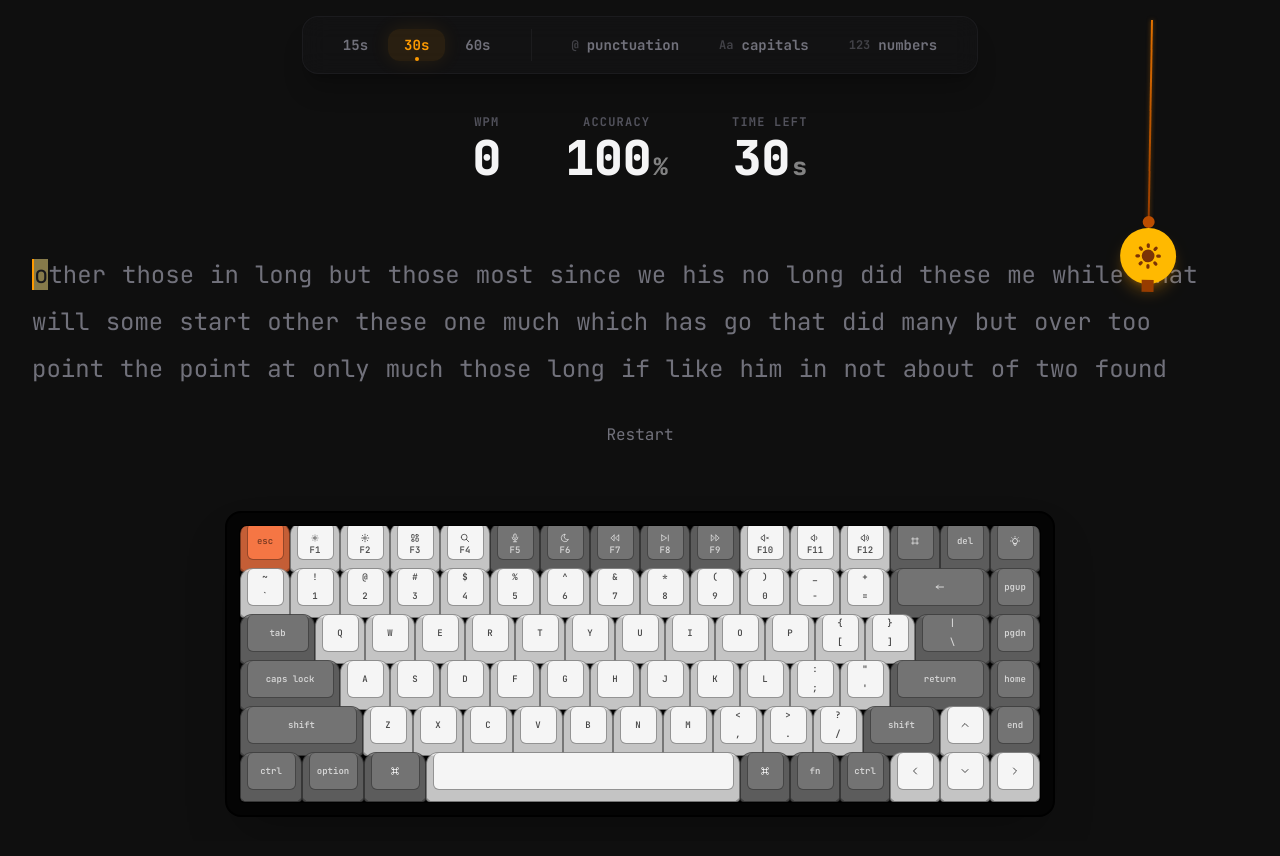
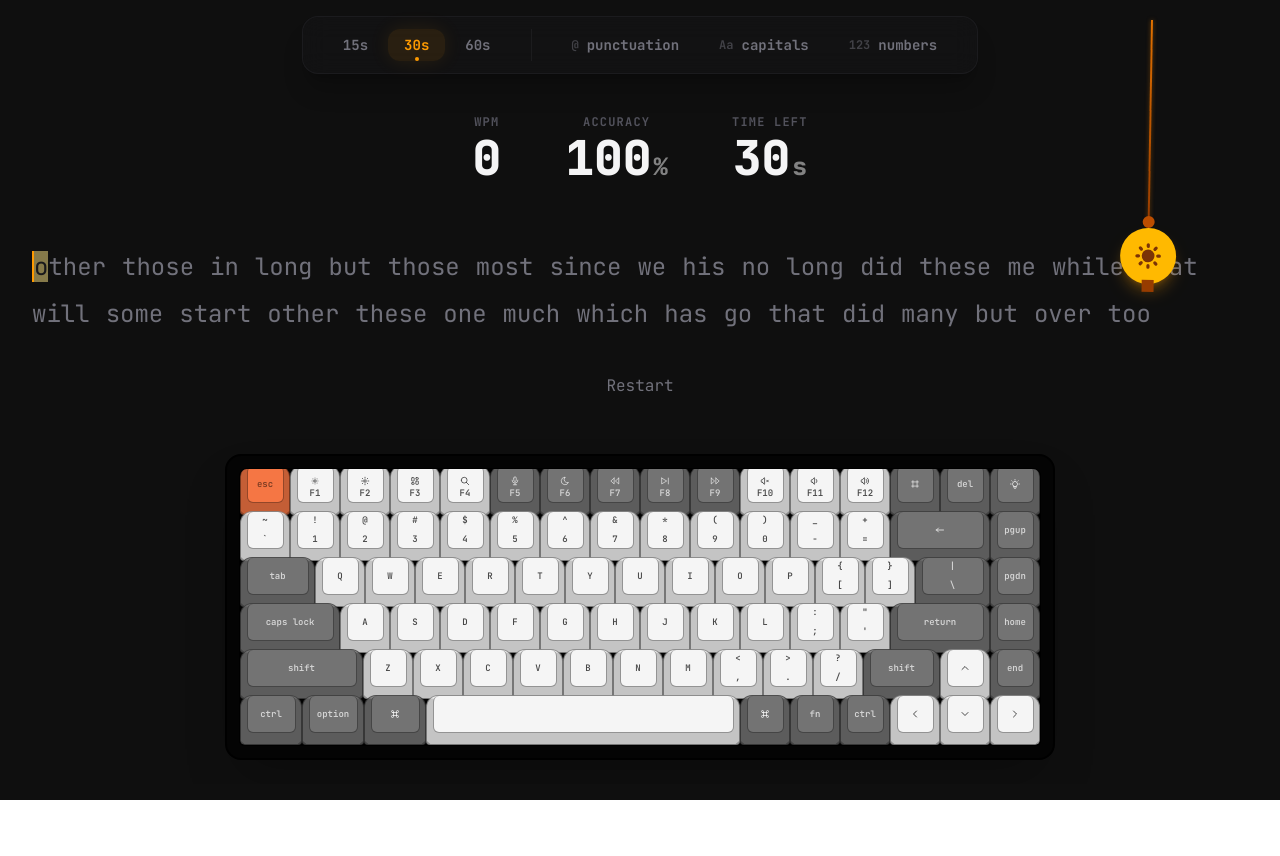
Before and after one commit to kuldeeprajput-dev/own-typing, a Next.js app: page / in a window 1280 px wide. After the commit the page ends 800 px from the top, so only its background shows below. Built offline with nearby package versions, Linux system fonts and the light colour scheme.

Commit message:
feat: add keypress sound effect and constrain layout to prevent overflow

```diff
--- a/app/layout.tsx
+++ b/app/layout.tsx
@@ -18,11 +18,11 @@ export default function RootLayout({
   children: React.ReactNode;
 }>) {
   return (
-    <html lang="en" className={`${jetbrainsMono.variable} h-full antialiased`}>
+    <html lang="en" className={`${jetbrainsMono.variable} h-full overflow-hidden antialiased`}>
       <head>
         <title>OwnType</title>
       </head>
-      <body className="min-h-full flex flex-col bg-[#0f0f0f] font-mono">{children}</body>
+      <body className="h-full overflow-hidden flex flex-col bg-[#0f0f0f] font-mono">{children}</body>
     </html>
   );
 }
--- a/components/TypingTest.tsx
+++ b/components/TypingTest.tsx
@@ -80,7 +80,7 @@ export default function TypingTest() {
 
   return (
     <div
-      className={`flex flex-col items-center justify-center min-h-screen p-4 transition-colors duration-500 ${isDark ? 'bg-[#0f0f0f] text-zinc-100' : 'bg-[#fafafa] text-zinc-900'}`}
+      className={`flex flex-col items-center justify-center h-screen overflow-hidden p-4 transition-colors duration-500 ${isDark ? 'bg-[#0f0f0f] text-zinc-100' : 'bg-[#fafafa] text-zinc-900'}`}
       onClick={() => inputRef.current?.focus()}
     >
       <ThemeToggle isDark={isDark} onToggle={toggleTheme} />
@@ -100,7 +100,7 @@ export default function TypingTest() {
       {status !== 'finished' && (
         <div
           ref={containerRef}
-          className="relative w-full max-w-7xl cursor-text text-center mt-8 px-4 overflow-hidden h-[6rem] sm:h-[6.6rem] md:h-[8rem]"
+          className="relative w-full max-w-7xl cursor-text text-center mt-6 px-4 overflow-hidden h-[6rem] sm:h-[6.6rem] md:h-[8rem]"
         >
           <WordDisplay charStates={charStates} words={words} isDark={isDark} />
           {!isFocused && (
@@ -114,7 +114,7 @@ export default function TypingTest() {
       )}
 
       {status === 'finished' && (
-        <div className="flex flex-col items-center mt-8">
+        <div className="flex flex-col items-center mt-6">
           <div className="flex gap-8 sm:gap-12 mb-8">
             <div className="text-center">
               <div className={`text-xs sm:text-sm ${isDark ? 'text-zinc-500' : 'text-gray-500'} uppercase mb-1`}>WPM</div>
@@ -151,13 +151,13 @@ export default function TypingTest() {
       {(status === 'idle' || status === 'running') && (
         <button
           onClick={handleRestart}
-          className={`mt-8 px-4 py-2 transition-colors ${isDark ? 'text-zinc-500 hover:text-zinc-300' : 'text-gray-500 hover:text-gray-700'}`}
+          className={`mt-6 px-4 py-2 transition-colors ${isDark ? 'text-zinc-500 hover:text-zinc-300' : 'text-gray-500 hover:text-gray-700'}`}
         >
           Restart
         </button>
       )}
 
-      <div className="mt-8 w-full flex justify-center">
+      <div className="mt-6 w-full flex justify-center">
         <VirtualKeyboard />
       </div>
     </div>
```
